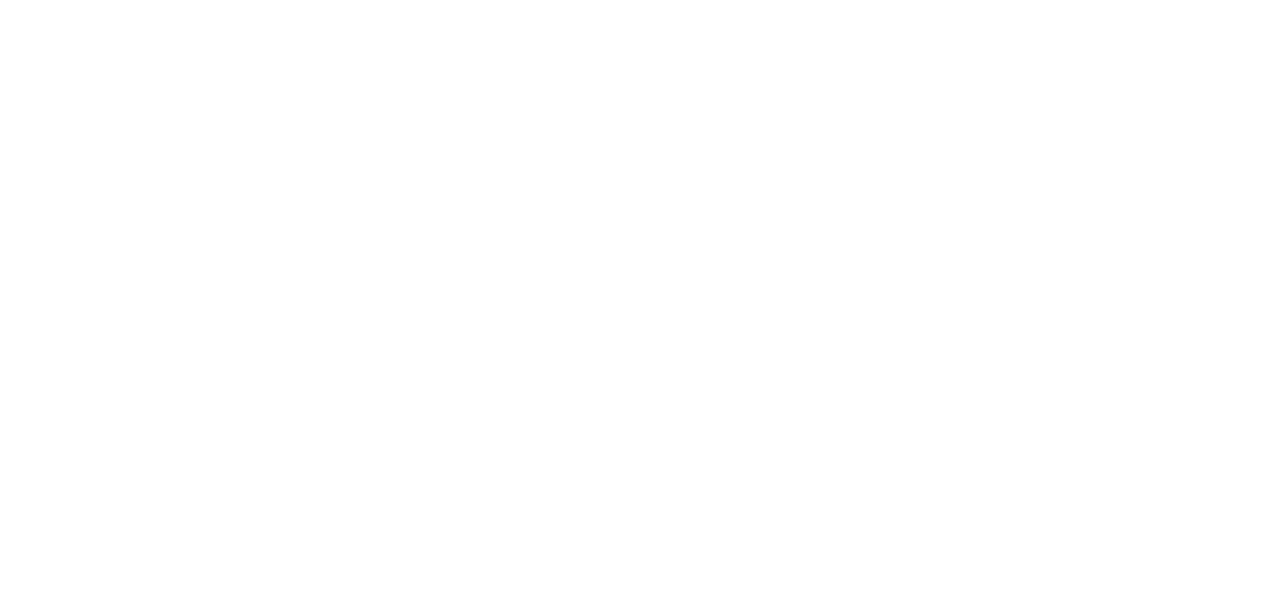
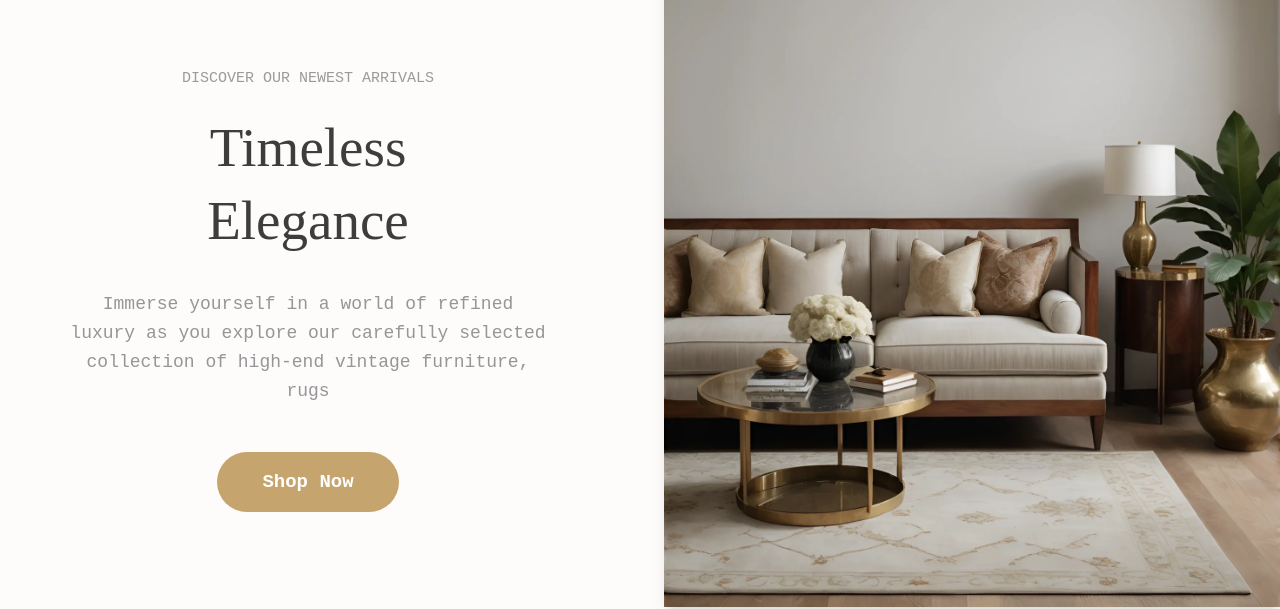
Before and after one commit to sabith98/heirloom-web, a React (Vite) app: page / in a window 1280 px wide. Shown: the part 920-1529 px from the top of the page. Before the commit the page ends 856 px from the top, so only its background shows below. Built offline with nearby package versions, Linux system fonts and the light colour scheme.

Commit message:
feat: add NewArrivals section with Button component and image asset

```diff
--- /dev/null
+++ b/src/components/common/Button.tsx
@@ -0,0 +1,35 @@
+import React from "react";
+
+interface ButtonProps {
+  children: React.ReactNode;
+  variant?: "filled" | "outlined";
+  className?: string;
+  onClick?: () => void;
+}
+
+const Button = ({
+  children,
+  variant = "filled",
+  className = "",
+  onClick,
+}: ButtonProps) => {
+  const baseStyles =
+    "px-8 py-3 rounded-2xl transition-colors text-white font-martian font-semibold";
+  const variants = {
+    filled:
+      "bg-[#C5A46E] text-[19px] leading-120 text-[#7A6246] hover:bg-[#B08E5F] duration-300",
+    outlined:
+      "border border-[#BBBBBB] text-[#BBBBBB] hover:bg-[#C4A77D] hover:text-white text-[19px] leading-120",
+  };
+
+  return (
+    <button
+      className={`${baseStyles} ${variants[variant]} ${className}`}
+      onClick={onClick}
+    >
+      {children}
+    </button>
+  );
+};
+
+export default Button;
--- /dev/null
+++ b/src/components/home/NewArrivals.tsx
@@ -0,0 +1,43 @@
+import Button from "../common/Button";
+import timelessArrivalSofa from "../../assets/images/timeless-elegance-sofa.webp";
+
+const NewArrivals = () => {
+  return (
+    <section className="py-12 md:py-24 bg-[#FEFBFB] min-h-[600px] md:h-[967.06px]">
+      <div className="mx-auto">
+        <div className="grid grid-cols-1 md:grid-cols-2 gap-8 md:gap-12 items-center">
+          <div className="flex flex-col items-center justify-center text-center px-4 md:px-6">
+            <span className="text-[14px] md:text-[15px] uppercase leading-120 text-[#9C999B] text-center font-martian font-regular">
+              Discover Our Newest Arrivals
+            </span>
+            <h2 className="font-prata text-[40px] md:text-[55px] leading-131 text-center text-[#3F3C3C] mt-4 md:mt-[24px]">
+              Timeless
+              <br />
+              Elegance
+            </h2>
+            <p className="font-martian font-medium text-[#979597] leading-161 text-[16px] md:text-[18px] text-center mt-6 md:mt-[33px] max-w-[478px]">
+              Immerse yourself in a world of refined luxury as you explore our
+              carefully selected collection of high-end vintage furniture, rugs
+            </p>
+            <Button
+              variant="filled"
+              className="bg-[#363638] text-[#C2BFBE] px-6 md:px-[45px] py-4 md:py-[19px] rounded-[68px] mt-8 md:mt-[46px] w-full md:w-auto hover:bg-[#4A4A4C] hover:text-[#C2BFBE]"
+            >
+              Shop Now
+            </Button>
+          </div>
+          <div className="aspect-[125/128] mt-8 md:mt-0">
+            <img
+              src={timelessArrivalSofa}
+              alt="Luxury living room setup"
+              className="w-full shadow-lg h-full object-cover"
+              loading="lazy"
+            />
+          </div>
+        </div>
+      </div>
+    </section>
+  );
+};
+
+export default NewArrivals;
--- a/src/pages/HomePage.tsx
+++ b/src/pages/HomePage.tsx
@@ -1,9 +1,11 @@
 import Hero from "../components/home/Hero";
+import NewArrivals from "../components/home/NewArrivals";
 
 const HomePage = () => {
   return (
     <>
       <Hero />
+      <NewArrivals />
     </>
   );
 };
```
Also changed, not shown: src/assets/images/timeless-elegance-sofa.webp (added).
